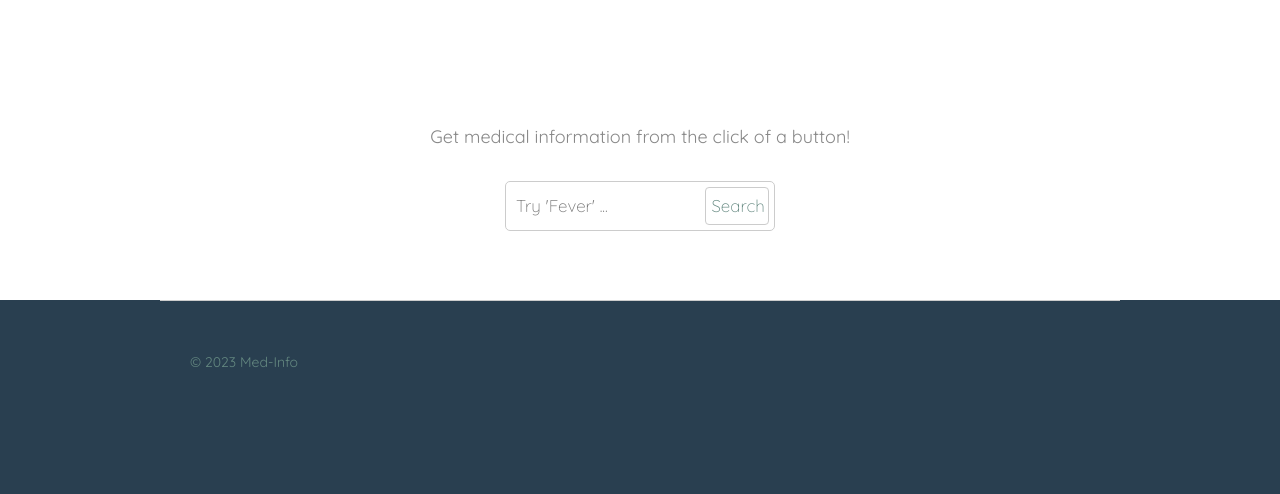
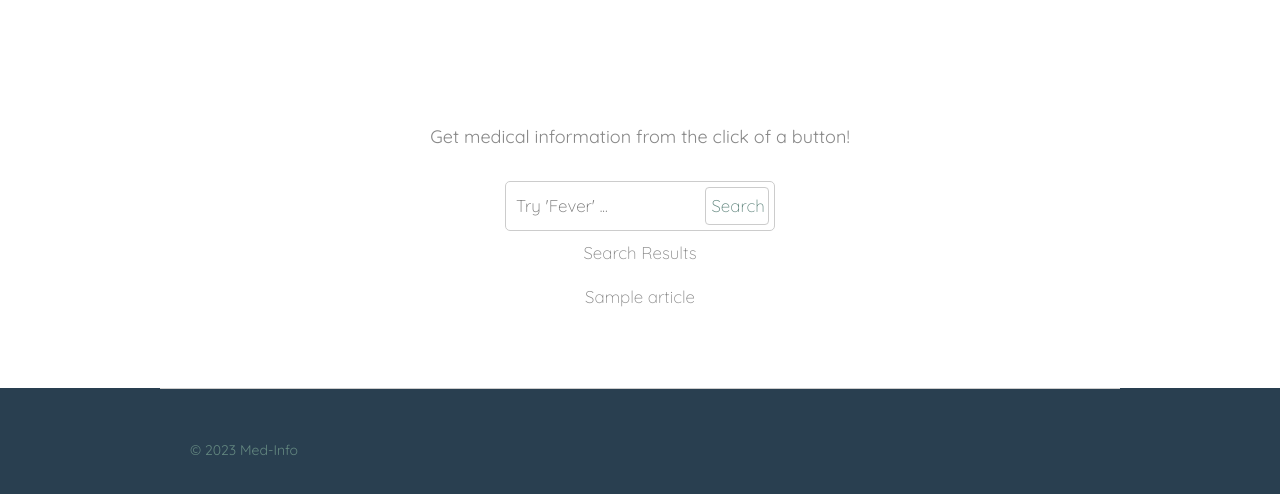
Before and after one commit to Ranci-18/Health_Web_Service, a Flask app: template templates/search.html in a window 1280 px wide. Shown: the part 101-595 px from the top of the page. Run offline with Flask 3, Linux system fonts and the light colour scheme; the template is opened without the code that fills it: most values are stand-ins (such as "Sample title", 1, 10 or a date in 2020).

Commit message:
implementing search

```diff
--- /dev/null
+++ b/app/routes/main.py
@@ -0,0 +1,23 @@
+#!/usr/bin/python3
+""" retrieve articles and render to webpage """
+
+
+from flask import Flask, render_template, jsonify, request
+from app.controllers.article_controller import get_article
+
+app = Flask(__name__)
+
+@app.route("/")
+def index():
+    return render_template("../templates/index.html")
+
+@app.route("/search", methods=["POST"])
+def search():
+    symptom = request.form.get("query").lower()
+    url = 'https://health.gov/myhealthfinder/api/v3/itemlist.json?Type=topic'
+    articles = get_article(url, symptom)
+    return render_template("search.html", articles=articles)
+
+
+if __name__ == "__main__":
+    app.run(debug=True)
--- a/templates/search.html
+++ b/templates/search.html
@@ -25,10 +25,18 @@
 	  <section class="hero container">
         <p><strong>Get medical information from the click of a button!</strong></p>
         <div class="search-bar">
-          <form action="/search" method="GET">
+          <form action="/search" method="post">
             <input type="text" name="query" placeholder="Try 'Fever' ...">
             <button type="submit">Search</button>
           </form>
+		 	<div>
+				<h2>Search Results</h2>
+				<ul>
+					{% for article in articles %}
+						<li>{{ article }}</li>
+					{% endfor %}
+				</ul>
+			</div>
         </div>
 	  </section>
 	</section>
```
Also changed, not shown: app/controllers/article_controller.py (+14 -4 lines).
